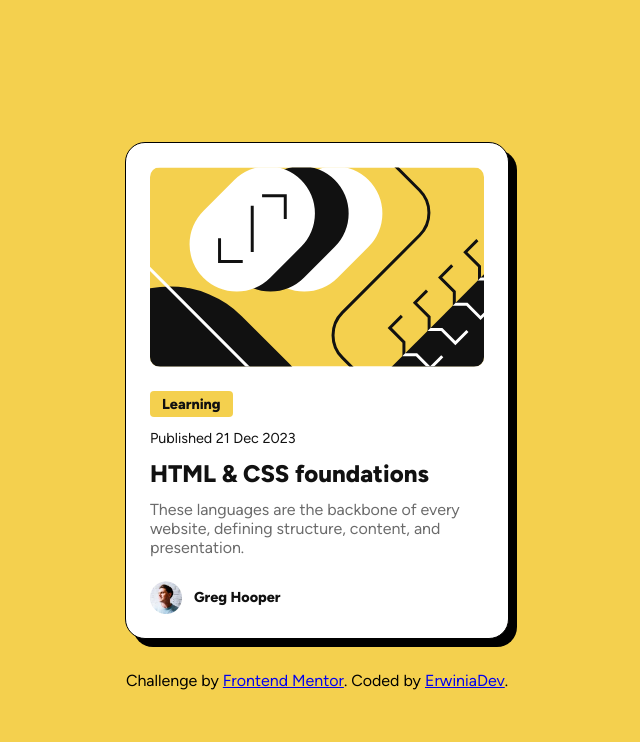
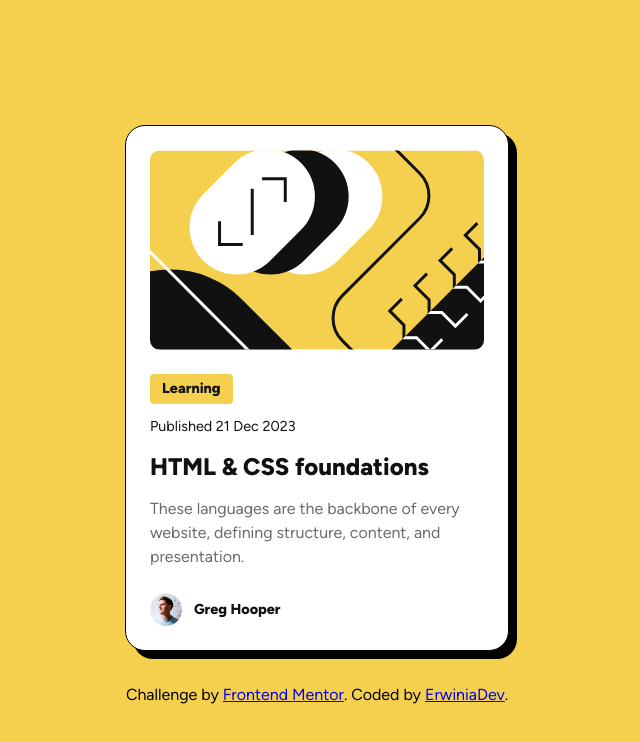
Before and after one commit to ErwiniaDev/FrontendMentor_BlogPreviewCard, a plain HTML site: page index.html in a window 1280 px wide. Shown: the whole page, without its empty margins (323-963 px from the left). Drawn offline with Linux system fonts and the light colour scheme.

Commit message:
#2 - Amélioration solo : modification de la hauteur des lignes, remplissage du README.md

```diff
--- a/style.css
+++ b/style.css
@@ -40,7 +40,7 @@ body {
     min-height: 100svh;
     scroll-behavior: smooth;
     text-rendering: optimizeSpeed;
-    /*line-height: 1.5;*/
+    line-height: 1.5;
 }
 
 /* Remove list styles on ul, ol elements with a class attribute */
```
Also changed, not shown: screenshots/Screenshot1.png (added), 1 other file.
